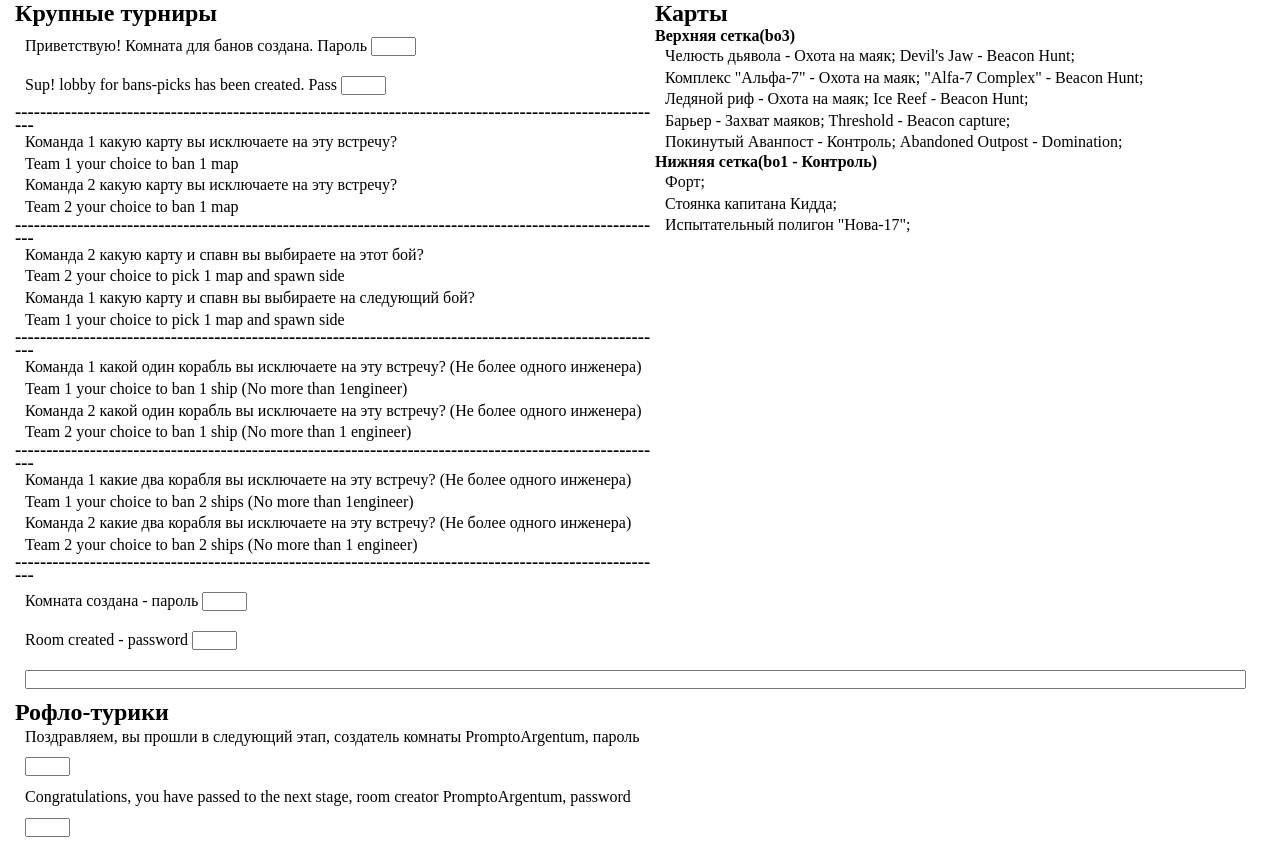
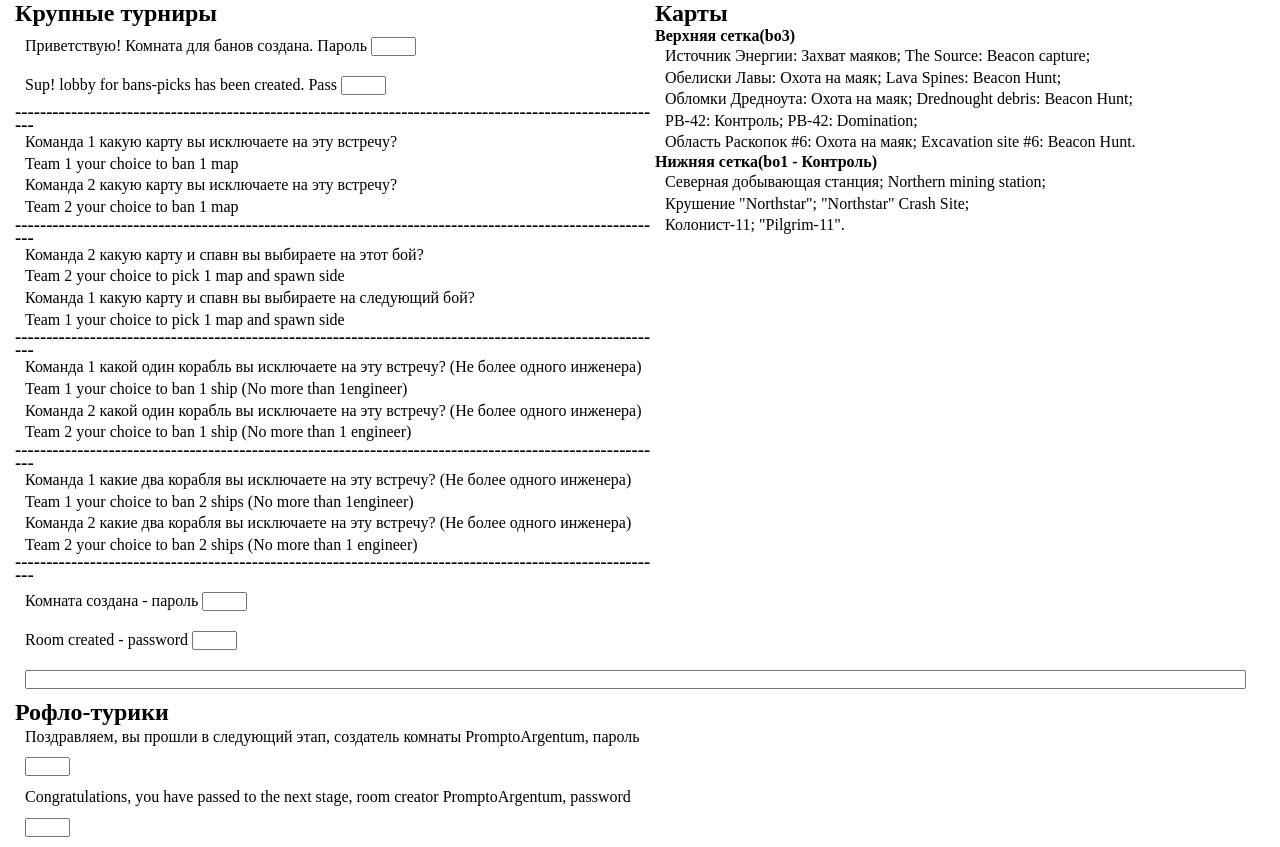
Before and after one commit to PaveluSss/sc, a plain HTML site: page index.html in a window 1280 px wide. Drawn offline with Linux system fonts and the light colour scheme.

Commit message:
Update index.html

```diff
--- a/index.html
+++ b/index.html
@@ -44,8 +44,8 @@
         <p>Команда 2 какие два корабля вы исключаете на эту встречу? (Не более одного инженера)</p>
         <p>Team 2 your choice to ban 2 ships (No more than 1 engineer)</p>
         <h3>---------------------------------------------------------------------------------------------------------</h3>
-        <p>Комната создана - пароль <input type="text" size=3/> </p>
-        <p>Room created - password <input type="text" size=3/></p>
+        <p>Комната создана - пароль <input type=" text" size=3/> </p>
+        <p>Room created - password <input type=" text" size=3/></p>
         <p><input type="text" size=150/></p>
 
         <h2>Рофло-турики</h2>
@@ -60,19 +60,19 @@
         <h4>Верхняя сетка(bo3)</h4>
 
 
-        <p>Челюсть дьявола - Охота на маяк; Devil's Jaw - Beacon Hunt;</p>
-        <p>Комплекс "Альфа-7" - Охота на маяк; "Alfa-7 Complex" - Beacon Hunt;</p>
-        <p>Ледяной риф - Охота на маяк; Ice Reef - Beacon Hunt;</p>
-        <p>Барьер - Захват маяков; Threshold - Beacon capture;</p>
-        <p>Покинутый Аванпост - Контроль; Abandoned Outpost - Domination;</p>
+        <p>Источник Энергии: Захват маяков; The Source: Beacon capture;</p>
+        <p>Обелиски Лавы: Охота на маяк; Lava Spines: Beacon Hunt;</p>
+        <p>Обломки Дредноута: Охота на маяк; Drednought debris: Beacon Hunt;</p>
+        <p>PB-42: Контроль; PB-42: Domination;</p>
+        <p>Область Раскопок #6: Охота на маяк; Excavation site #6: Beacon Hunt.</p>
 
 
         <h4>Нижняя сетка(bo1 - Контроль)</h4>
 
 
-        <p>Форт;</p>
-        <p>Стоянка капитана Кидда;</p>
-        <p>Испытательный полигон "Нова-17";</p>
+        <p>Северная добывающая станция; Northern mining station;</p>
+        <p>Крушение "Northstar"; "Northstar" Crash Site;</p>
+        <p>Колонист-11; "Pilgrim-11".</p>
 
 
         </div>
```
